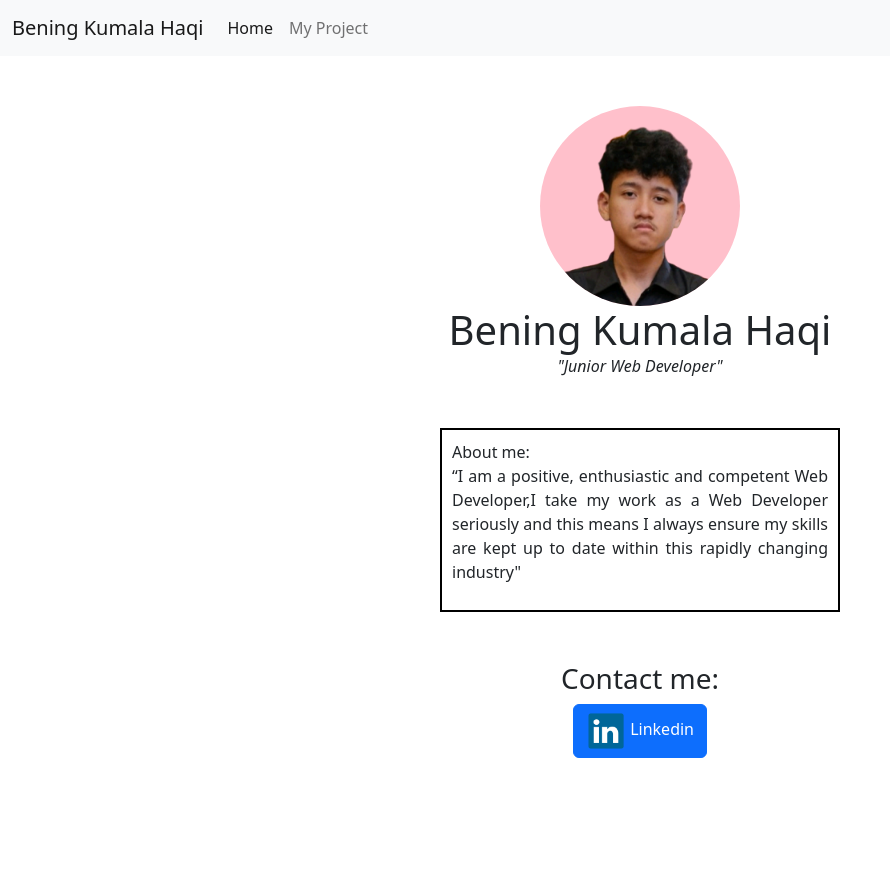
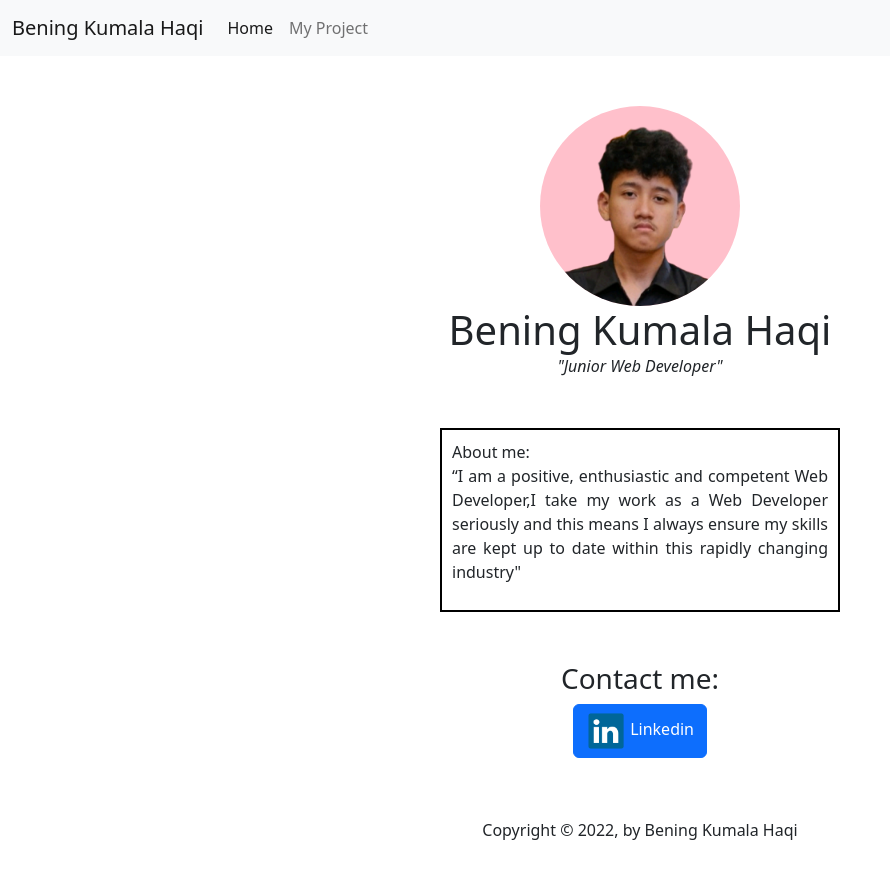
Before and after one commit to beningkumalahaqi/beningkumalahaqi.github.io, a plain HTML site: page Personal Profile/index.html in a window 1280 px wide. Shown: the whole page, without its empty margins (0-890 px from the left). Before the commit the page ends 800 px from the top, so only its background shows below. Drawn offline with nearby package versions, Linux system fonts and the light colour scheme.

Commit message:
update footer

```diff
--- a/Personal Profile/index.html
+++ b/Personal Profile/index.html
@@ -101,5 +101,9 @@
         </button>
       </div>
     </div>
+
+    <footer>
+      Copyright &copy; 2022, by Bening Kumala Haqi
+    </footer>
   </body>
 </html>
--- a/Personal Profile/styles.css
+++ b/Personal Profile/styles.css
@@ -43,3 +43,7 @@ h3.contact {
   margin-top: 50px;
   text-align: center;
 }
+footer {
+  text-align: center;
+  margin: 60px;
+}
```
